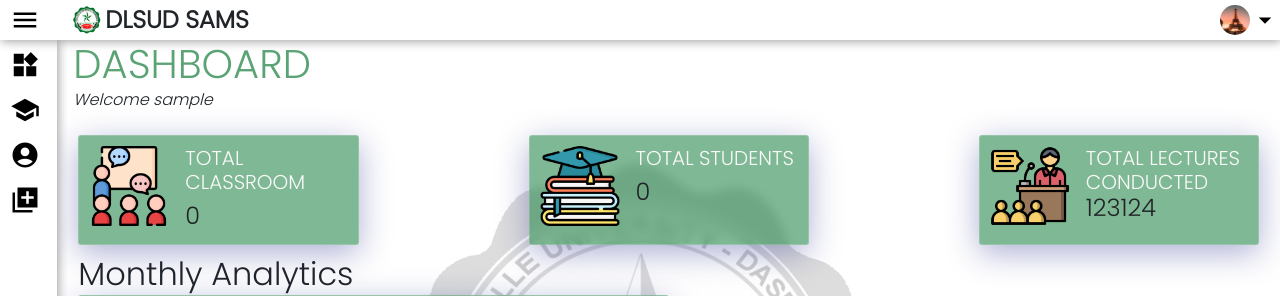
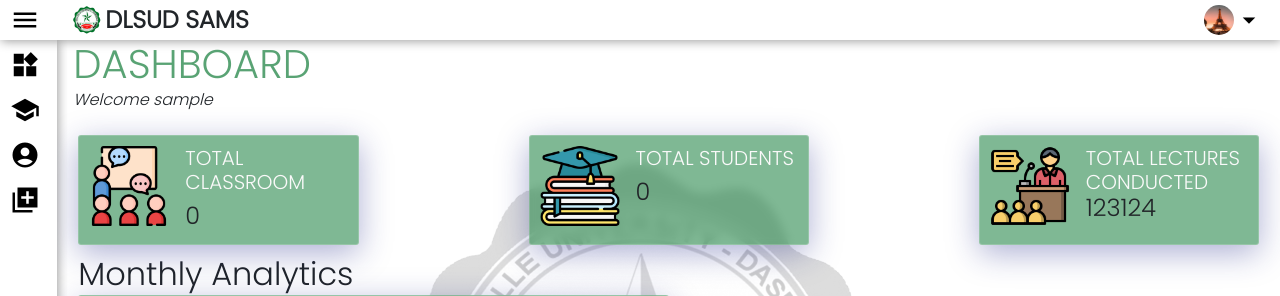
Before and after one commit to rjtormis/DLSUD-SAMS, a Flask app: page /dashboard in a window 1280 px wide. Shown: the top 296 px of the page. Run offline with Flask 3, Linux system fonts and the light colour scheme; the visitor is signed in with stand-in values (Sample User, id 1); data comes from the database, SQL or seed files in the repository; data that the repository does not hold is empty.

Commit message:
Updated dashboard base css

```diff
--- a/app/static/styles/Dashboard/Base.css
+++ b/app/static/styles/Dashboard/Base.css
@@ -80,8 +80,9 @@ header {
 			border-radius: 100%;
 		}
 	div.masthead-profile {
+		margin-right: 1rem;
 		width: 60px;
-		justify-content: space-between;
+		justify-content: flex-end;
 	}
 	div.d-flex {
 		position: relative;
```
